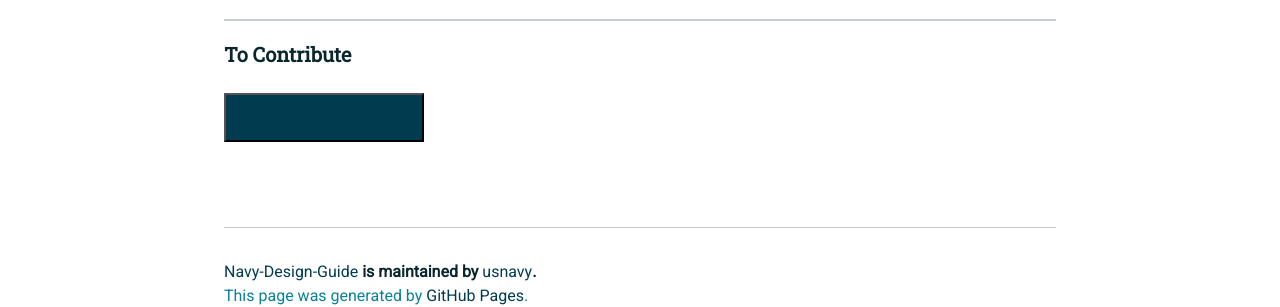
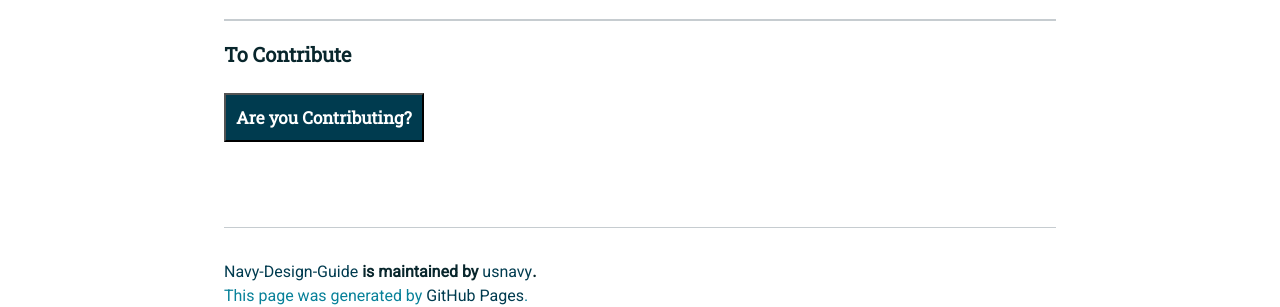
Before and after one commit to usnavy/Navy-Design-Guide, a Jekyll site: the page built from index.md, in a window 1280 px wide. Shown: the part 1220-1527 px from the top of the page. Built offline with Jekyll 4.4.1, drawn with Linux system fonts in a browser that asks for light colours; our own code applies the rules of GitHub Pages for plain Markdown files.

Commit message:
Update jekyll-design.scss

```diff
--- a/_sass/jekyll-design.scss
+++ b/_sass/jekyll-design.scss
@@ -473,15 +473,14 @@ a {
 
 #contribute-guidance {
   background: #003b4f;
-  color: #ffffff;
-  font-family: 'Roboto Slab';
-  font-weight: 700;
-  font-size: 17px;
   padding: 10px;
 }
 
 #contribute-guidance:hover {
   background: #088199;
+}
+
+#contribute-guidance a {
   color: #ffffff;
   font-family: 'Roboto Slab';
   font-weight: 700;
```
